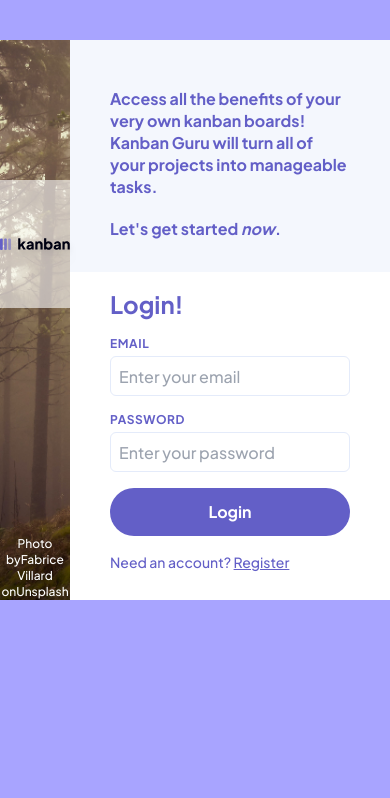
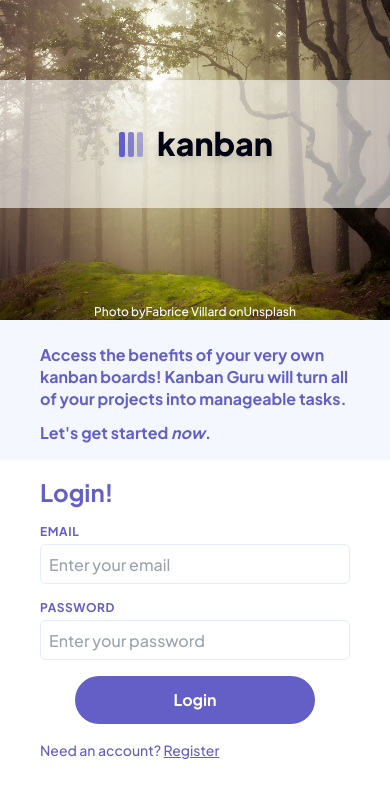
Before and after one commit to GregNicholas/FS-Kanban-Guru, a React (Vite) app in the folder frontend/: page /login in a window 390 px wide. Shown: the top 798 px of the page. Built offline with nearby package versions, Linux system fonts and the light colour scheme.

Commit message:
screen fit updates, build

```diff
--- a/frontend/src/App.tsx
+++ b/frontend/src/App.tsx
@@ -8,7 +8,7 @@ import 'react-toastify/dist/ReactToastify.css';
 
 function App() {
   return (
-    <div className="bg-main-purple-hover">
+    <div className="h-full">
       <Router>
           <Routes>
             <Route path='/' element={<Dashboard />} />
--- a/frontend/src/components/Auth/Authentication.tsx
+++ b/frontend/src/components/Auth/Authentication.tsx
@@ -5,8 +5,8 @@ type AuthenticationProps = {
 const Authentication = ({children}: AuthenticationProps) => {
   return (
     <>
-    <section className="flex max-w-4xl max-h-full mx-auto py-10">
-        <section className="flex-[1_1.1_0%] relative bg-cover z-10 text-main-purple bg-[url('/assets/woods_background.jpg')]">
+    <section className="flex flex-col md:flex-row max-w-4xl h-full max-h-[600px] mx-auto md:my-10 shadow-lg">
+        <section className="flex-none md:flex-[1_1.1_0%] h-80 md:h-full relative bg-cover z-10 text-main-purple bg-[url('/assets/woods_background.jpg')]">
             <div className="absolute top-1/4 flex justify-center items-center text-4xl font-bold text-shadow shadow-white gap-1 w-full h-32 bg-white/[.6]">
             <img className="drop-shadow-lg" src="../assets/logo-dark.svg" />
             </div>
@@ -16,13 +16,13 @@ const Authentication = ({children}: AuthenticationProps) => {
             <a href="https://unsplash.com/">Unsplash</a>
             </p>
         </section>
-        <section className="relative flex-[2_1_0%] text-main-purple bg-l-gray">
-            <div className="px-10 pt-12 pb-8 font-bold text-base leading-snug">
+        <section className="relative md:flex-[2_1_0%] text-main-purple bg-l-gray">
+            <div className="px-10 pt-6 pb-4 font-bold text-base leading-snug">
             <p>
-                Access all the benefits of your very own kanban boards!
+                Access the benefits of your very own kanban boards!
                 Kanban Guru will turn all of your projects into manageable tasks.
             </p>
-            <p className="mt-5">Let's get started <span className="italic">now</span>.</p>
+            <p className="mt-3">Let's get started <span className="italic">now</span>.</p>
             </div>
             <div className="w-full bg-white h-fit pt-4 pr-10 pb-7 pl-10">
                 {children}
--- a/frontend/src/components/Auth/RegisterForm.tsx
+++ b/frontend/src/components/Auth/RegisterForm.tsx
@@ -60,7 +60,7 @@ const RegisterForm = () => {
     }
 
   const labelStyle = "uppercase block text-xs font-bold tracking-wider mb-1"
-  const inputStyle = "w-full h-10 border border-l-lines rounded-md p-1 focus:outline-main-purple focus:invalid:outline-red"
+  const inputStyle = "w-full h-8 border border-l-lines rounded-md p-1 focus:outline-main-purple focus:invalid:outline-red"
 
   if(isLoading) {
     return <Loader />
--- a/frontend/src/components/Sidebar/Sidebar.tsx
+++ b/frontend/src/components/Sidebar/Sidebar.tsx
@@ -1,3 +1,4 @@
+import { FaSignOutAlt } from 'react-icons/fa'
 import SelectBoard from './SelectBoard'
 import DarkModeSelect from './DarkModeSelect'
 import Logo from '../Logo'
@@ -32,20 +33,17 @@ const Sidebar = (
         }
 
         const mobileClass = !isMobile ? "hidden sm:flex sm:flex-col lg:w-[300px] h-screen pt-8"
-                : "absolute flex flex-col sm:hidden top-20 left-1/2 translate-x-[-50%] z-10 bg-white rounded-lg pt-4"
+                : "absolute flex flex-col sm:hidden top-20 left-1/2 translate-x-[-50%] z-10 bg-white rounded-lg pt-4 max-h-[80%]"
 
         return (
-            <section className={`${!showSidebar && "sm:hidden"} ${mobileClass} w-[261px] justify-between border-r border-l-lines dark:bg-d-gray dark:border-d-lines`}>
+            <section className={`${!showSidebar && "sm:hidden"} ${mobileClass} w-[261px] justify-between border-r border-l-lines dark:bg-d-gray dark:border-d-lines overflow-scroll`}>
                 <div>
                     <Logo isDarkMode={isDarkMode} showSidebar={showSidebar} />
                     <SelectBoard />
                 </div>
                 <div className={`${isMobile ? "mb-0" : "mb-11"}`}>
                     <DarkModeSelect isDarkMode={isDarkMode} setIsDarkMode={setIsDarkMode} />
-                    <a className="flex items-center mx-auto my-2 px-2 w-fit cursor-pointer transition duration-300 hover:text-main-purple hover:dark:text-white" onClick={handleLogout}>
-                        Logout
-                    </a>
-                    { !isMobile && <div
+                    { true && <div
                         className="py-3.5 pl-8 mr-6 text-m-gray font-bold cursor-pointer transition duration-300 rounded-r-3xl hover:text-main-purple hover:fill-main-purple hover:bg-main-purple hover:bg-opacity-10 dark:hover:bg-white"
                         onClick={() => setShowSidebar(prev => !prev)}
                     >
@@ -53,6 +51,9 @@ const Sidebar = (
                             alt="hide sidebar" />
                         Hide Sidebar
                     </div>}
+                    <a className="flex items-center mx-auto my-2 px-2 w-fit cursor-pointer transition duration-300 hover:text-main-purple hover:dark:text-white" onClick={handleLogout}>
+                    <span className="pr-2">Logout</span><FaSignOutAlt/>
+                    </a>
                 </div>
             </section>
         )
--- a/frontend/src/index.css
+++ b/frontend/src/index.css
@@ -5,6 +5,10 @@
 @tailwind utilities;
 
 #root {
-    height: 100vh;
-    background-color: #A8A4FF;
+    height: 100%;
 }
+
+html, body {
+    height: 50%;
+    min-height: 100%;
+}
--- a/frontend/src/pages/Dashboard.tsx
+++ b/frontend/src/pages/Dashboard.tsx
@@ -37,13 +37,13 @@ function Dashboard() {
   }, [user, dispatch])
 
   return (
-    <div className={`flex h-full ${isDarkMode && "dark"}`}>
+    <div className={`flex h-fit ${isDarkMode && "dark"}`}>
       {isLoading && <Loader />}
       <Sidebar
           isDarkMode={isDarkMode} setIsDarkMode={setIsDarkMode}
           showSidebar={showSidebar} setShowSidebar={setShowSidebar}
       />
-      <div className="flex flex-col flex-1 overflow-auto" tabIndex={0}>
+      <div className="flex flex-col flex-1 overflow-auto h-screen" tabIndex={0}>
         <Header
             isDarkMode={isDarkMode} setIsDarkMode={setIsDarkMode}
             showSidebar={showSidebar} setShowSidebar={setShowSidebar}
--- a/frontend/src/pages/Login.tsx
+++ b/frontend/src/pages/Login.tsx
@@ -1,7 +1,5 @@
-import {useState, useEffect} from 'react'
 import Authentication from '../components/Auth/Authentication'
 import LoginForm from '../components/Auth/LoginForm'
-import Button from "../components/Button"
 
 const Login = () => {
   return (
--- a/frontend/src/pages/Register.tsx
+++ b/frontend/src/pages/Register.tsx
@@ -1,7 +1,5 @@
-import {useState, useEffect} from 'react'
 import Authentication from '../components/Auth/Authentication'
 import RegisterForm from '../components/Auth/RegisterForm'
-import Button from "../components/Button"
 
 const Register = () => {
   return (
--- a/package.json
+++ b/package.json
@@ -20,7 +20,8 @@
     "express-async-handler": "^1.2.0",
     "jsonwebtoken": "^9.0.0",
     "mongoose": "^6.9.0",
-    "nodemon": "^2.0.20"
+    "nodemon": "^2.0.20",
+    "react-icons": "^4.8.0"
   },
   "devDependencies": {
     "@types/express": "^4.17.16",
```
Also changed, not shown: 6 other files (tests, documents, lock files or other folders).
